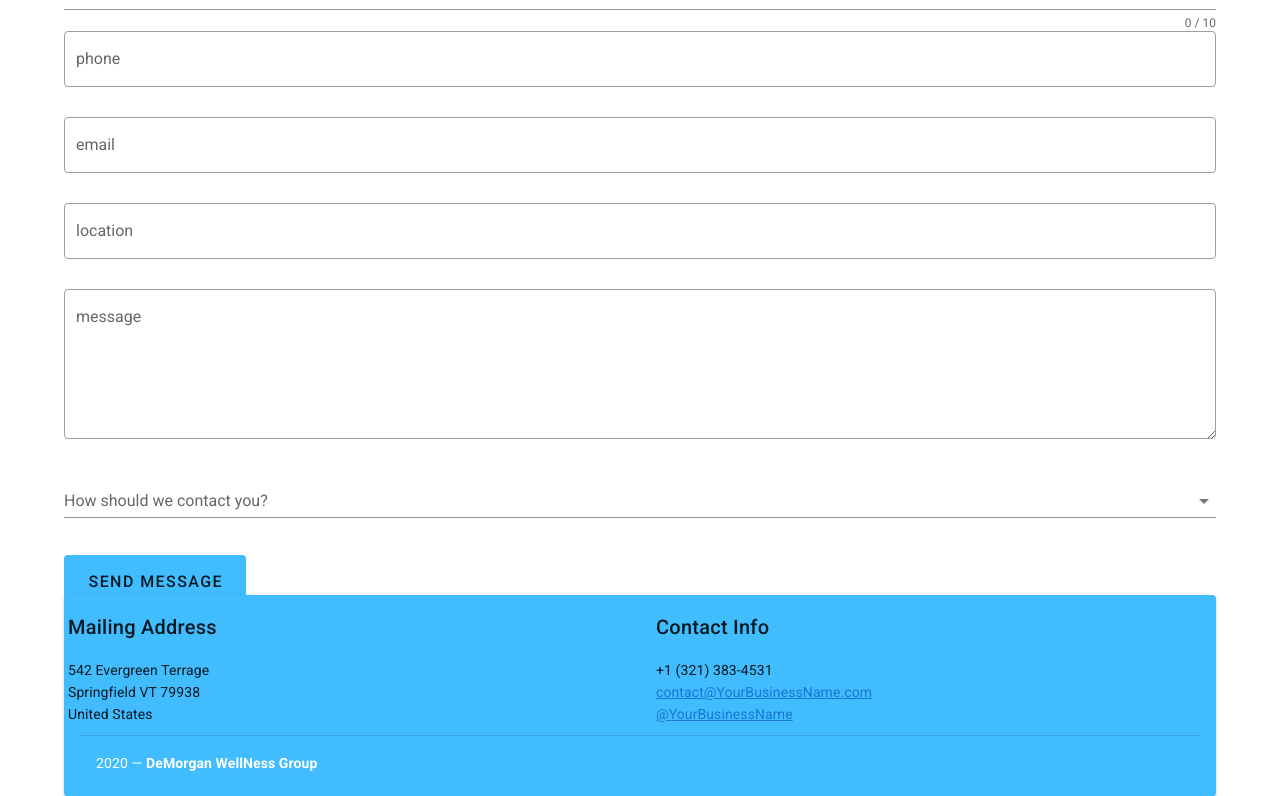
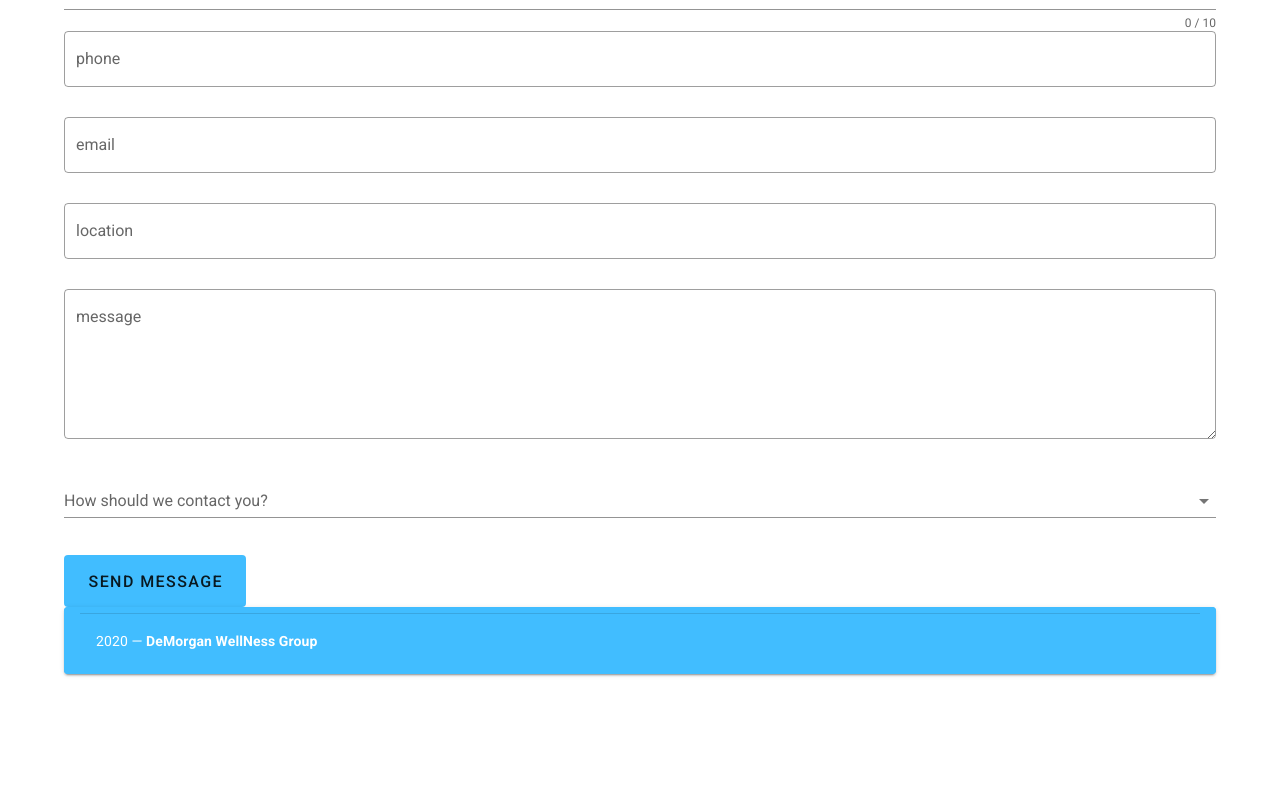
Before and after one commit to nellyds/demorgan, a Vue app: page / in a window 1280 px wide. Shown: the part 5861-6657 px from the top of the page. After the commit the page ends 6535 px from the top, so only its background shows below. Built offline with nearby package versions, Linux system fonts and the light colour scheme; a web font is replaced by a local one; what vue-paginate would draw is missing.

Commit message:
removed bad infor from footer

```diff
--- a/src/components/Navigation/Footer.vue
+++ b/src/components/Navigation/Footer.vue
@@ -1,7 +1,7 @@
 <template>
   <div>
     <v-card color="rgba(65,189,255)" width="100%">
-      <v-row>
+      <!-- <v-row>
         <v-col cols="12" md="6" class="pa-0">
           <v-card-title>Mailing Address</v-card-title>
           <v-card-text>
@@ -23,7 +23,7 @@
             </div>
           </v-card-text>
         </v-col>
-      </v-row>
+      </v-row> -->
       <v-footer v-bind="localAttrs" :padless="padless" color="rgba(65,189,255)">
         <v-card flat tile width="100%" color="rgba(65,189,255)">
           <v-divider></v-divider>
```
